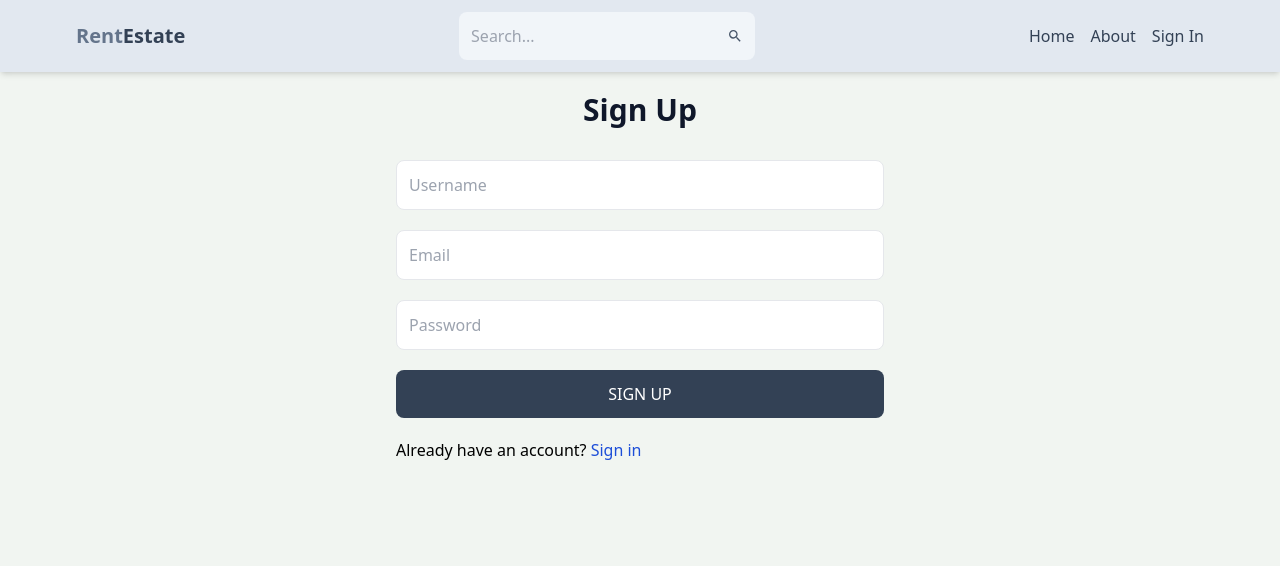
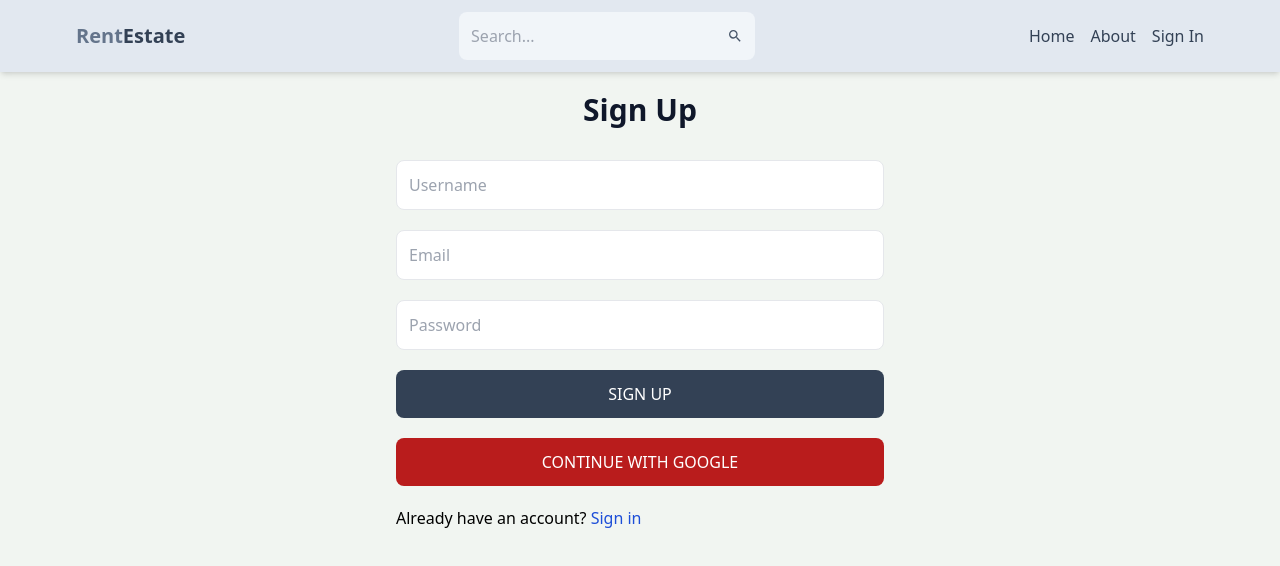
Before and after one commit to Tahseen-Ahmad-Bhat/RentEstate, a React (Vite) app in the folder client/: page /sign-up in a window 1280 px wide. Shown: the top 566 px of the page. Built offline with nearby package versions, Linux system fonts and the light colour scheme; no server answers.

Commit message:
Added continue-with-google option in sign-in page

```diff
--- a/client/package.json
+++ b/client/package.json
@@ -11,6 +11,7 @@
   },
   "dependencies": {
     "@reduxjs/toolkit": "^2.0.0",
+    "firebase": "^10.7.0",
     "react": "^18.2.0",
     "react-dom": "^18.2.0",
     "react-icons": "^4.12.0",
--- /dev/null
+++ b/client/src/components/OAuth.jsx
@@ -0,0 +1,47 @@
+import React from "react";
+import { GoogleAuthProvider, getAuth, signInWithPopup } from "firebase/auth";
+import { app } from "../firebase";
+import { useDispatch } from "react-redux";
+import { signInSuccess } from "../redux/user/userSlice";
+
+const OAuth = () => {
+  const dispatch = useDispatch();
+
+  const handleGoogleClick = async () => {
+    try {
+      const provider = new GoogleAuthProvider();
+      const auth = getAuth(app);
+
+      const result = await signInWithPopup(auth, provider);
+
+      const res = fetch("/api/auth/google", {
+        method: "POST",
+        headers: {
+          "Content-Type": "application/json",
+        },
+        body: JSON.stringify({
+          name: result.user.displayName,
+          email: result.user.email,
+          photo: result.user.photoURL,
+        }),
+      });
+
+      const data = await res.json();
+      dispatch(signInSuccess(data));
+    } catch (error) {
+      console.log("Could not sign in with google!", error.message);
+    }
+  };
+
+  return (
+    <button
+      type="button"
+      className="bg-red-700 text-white p-3 rounded-lg uppercase hover:opacity-95"
+      onClick={handleGoogleClick}
+    >
+      Continue with google
+    </button>
+  );
+};
+
+export default OAuth;
--- /dev/null
+++ b/client/src/firebase.js
@@ -0,0 +1,17 @@
+// Import the functions you need from the SDKs you need
+import { initializeApp } from "firebase/app";
+// TODO: Add SDKs for Firebase products that you want to use
+// https://firebase.google.com/docs/web/setup#available-libraries
+
+// Your web app's Firebase configuration
+const firebaseConfig = {
+  apiKey: import.meta.env.VITE_FIREBASE_API_KEY,
+  authDomain: "rent-estate-cc247.firebaseapp.com",
+  projectId: "rent-estate-cc247",
+  storageBucket: "rent-estate-cc247.appspot.com",
+  messagingSenderId: "213167348463",
+  appId: "1:213167348463:web:a50880ada0817c99ba991a",
+};
+
+// Initialize Firebase
+export const app = initializeApp(firebaseConfig);
--- a/client/src/pages/SignIn.jsx
+++ b/client/src/pages/SignIn.jsx
@@ -7,6 +7,7 @@ import {
   signInSuccess,
   signInFailure,
 } from "../redux/user/userSlice";
+import OAuth from "../components/OAuth";
 
 const SignIn = () => {
   const [formData, setFormData] = useState({});
@@ -89,6 +90,8 @@ const SignIn = () => {
             "SIGN IN"
           )}
         </button>
+
+        <OAuth />
       </form>
 
       <p className="mt-5">
--- a/client/src/pages/SignUp.jsx
+++ b/client/src/pages/SignUp.jsx
@@ -1,6 +1,7 @@
 import React, { useState } from "react";
 import { Link, useNavigate } from "react-router-dom";
 import { ImSpinner3 } from "react-icons/im";
+import OAuth from "../components/OAuth";
 
 const SignUp = () => {
   const [formData, setFormData] = useState({});
@@ -93,6 +94,8 @@ const SignUp = () => {
             "SIGN UP"
           )}
         </button>
+
+        <OAuth />
       </form>
 
       <p className="mt-5">
```
Also changed, not shown: 1 other file (tests, documents, lock files or other folders).
